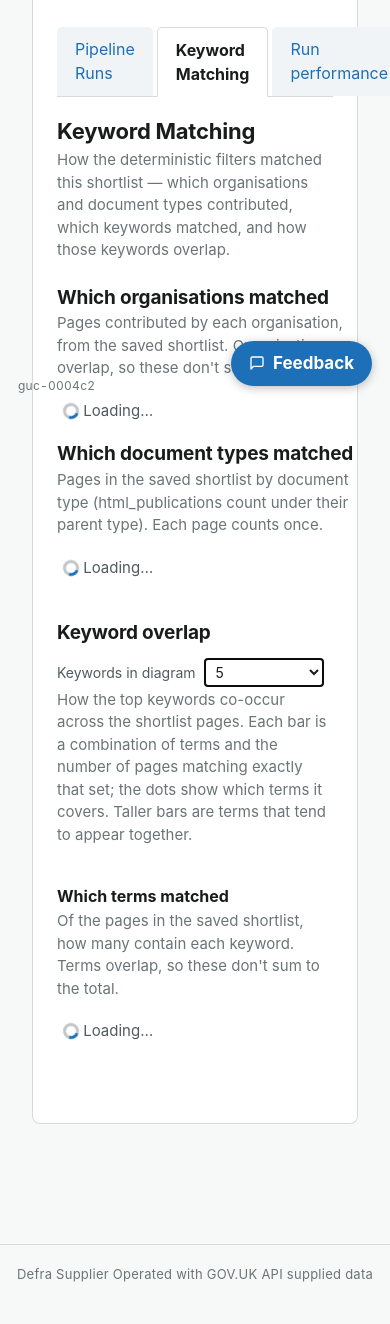
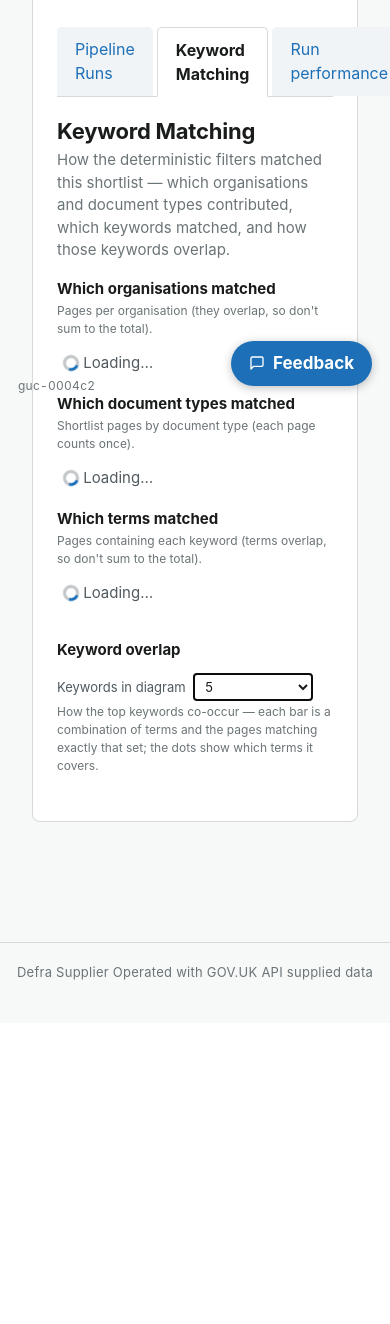
Before and after one commit to Underwoodt/gov-uk-corpus, a FastAPI app: template webapp/templates/keyword_matching.html in a window 390 px wide; the page is wider, and only the part inside the window is pictured. Shown: the part 440-1764 px from the top of that part. After the commit the page ends 1420 px from the top of that part, so only its background shows below. Run offline with FastAPI, Linux system fonts and the light colour scheme; the template is opened without the code that fills it, so the values that code supplies are empty; some libraries are stand-ins or nearby versions.

Commit message:
guc-0004c2: compact side-by-side breakdowns on Keyword Matching
Put the three bar breakdowns (organisations, document types, terms) in one
shrunk, side-by-side row (3-col responsive grid, smaller headings/hints) and move
the keyword-overlap UpSet diagram to its own full-width row below. Was two rows
(org+doc, then overlap+terms); now the three lists sit together for a quick
overview and the overlap keeps the width it needs.

Co-Authored-By: Claude Opus 4.8 <noreply@anthropic.com>

```diff
--- a/webapp/templates/keyword_matching.html
+++ b/webapp/templates/keyword_matching.html
@@ -8,8 +8,8 @@
   <style>
     /* Side-by-side breakdown panels with compact bars. auto-fit lets a single
        visible panel (e.g. no keywords) expand to full width. */
-    .breakdowns { display:grid; grid-template-columns:repeat(auto-fit, minmax(300px, 1fr));
-      gap:10px 32px; margin-top:24px; align-items:start; }
+    .breakdowns { display:grid; grid-template-columns:repeat(auto-fit, minmax(230px, 1fr));
+      gap:10px 28px; margin-top:16px; align-items:start; }
     .breakdowns > div { margin-top:0 !important; }
     .breakdowns table { margin-bottom:0; }
     .bd-name { max-width:190px; overflow:hidden; text-overflow:ellipsis; white-space:nowrap;
@@ -47,58 +47,53 @@
 
     <div class="breakdowns">
       <div id="org-breakdown">
-        <div style="display:flex;justify-content:space-between;align-items:baseline;">
-          <h2 style="margin:0;font-size:19px;">Which organisations matched</h2>
-          <a href="#" id="org-toggle" hidden style="font-size:14px;">Show all</a>
+        <div style="display:flex;justify-content:space-between;align-items:baseline;gap:8px;">
+          <h3 style="margin:0;font-size:15px;">Which organisations matched</h3>
+          <a href="#" id="org-toggle" hidden style="font-size:13px;">Show all</a>
         </div>
-        <p class="hint" style="margin-top:2px;">Pages contributed by each organisation, from the saved shortlist.
-          Organisations overlap, so these don't sum to the total.</p>
-        <table style="width:100%;"><tbody id="org-rows"><tr><td class="secondary" style="padding:10px 6px;"><span class="spinner"></span> Loading…</td></tr></tbody></table>
+        <p class="hint" style="margin:2px 0 6px;font-size:12px;">Pages per organisation (they overlap, so don't sum to the total).</p>
+        <table style="width:100%;"><tbody id="org-rows"><tr><td class="secondary" style="padding:8px 6px;"><span class="spinner"></span> Loading…</td></tr></tbody></table>
         <p id="org-empty" class="secondary" hidden>No organisations set for this shortlist.</p>
         {{ sql_panel("org-sql") }}
       </div>
 
       <div id="doc-breakdown">
-        <div style="display:flex;justify-content:space-between;align-items:baseline;">
-          <h2 style="margin:0;font-size:19px;">Which document types matched</h2>
-          <a href="#" id="doc-toggle" hidden style="font-size:14px;">Show all</a>
+        <div style="display:flex;justify-content:space-between;align-items:baseline;gap:8px;">
+          <h3 style="margin:0;font-size:15px;">Which document types matched</h3>
+          <a href="#" id="doc-toggle" hidden style="font-size:13px;">Show all</a>
         </div>
-        <p class="hint" style="margin-top:2px;">Pages in the saved shortlist by document type
-          (html_publications count under their parent type). Each page counts once.</p>
-        <table style="width:100%;"><tbody id="doc-rows"><tr><td class="secondary" style="padding:10px 6px;"><span class="spinner"></span> Loading…</td></tr></tbody></table>
+        <p class="hint" style="margin:2px 0 6px;font-size:12px;">Shortlist pages by document type (each page counts once).</p>
+        <table style="width:100%;"><tbody id="doc-rows"><tr><td class="secondary" style="padding:8px 6px;"><span class="spinner"></span> Loading…</td></tr></tbody></table>
         <p id="doc-empty" class="secondary" hidden>No document types in this shortlist.</p>
         {{ sql_panel("doc-sql") }}
       </div>
+
+      <div id="kw-breakdown">
+        <div style="display:flex;justify-content:space-between;align-items:baseline;gap:8px;">
+          <h3 style="margin:0;font-size:15px;">Which terms matched</h3>
+          <a href="#" id="kw-toggle" hidden style="font-size:13px;">Show all</a>
+        </div>
+        <p class="hint" style="margin:2px 0 6px;font-size:12px;">Pages containing each keyword (terms overlap, so don't sum to the total).</p>
+        <table style="width:100%;"><tbody id="kw-rows"><tr><td class="secondary" style="padding:8px 6px;"><span class="spinner"></span> Loading…</td></tr></tbody></table>
+        <p id="kw-empty" class="secondary" hidden>No keywords set for this shortlist.</p>
+        {{ sql_panel("kw-sql") }}
+      </div>
     </div>
 
-    <div id="kw-venn" style="margin-top:32px;">
+    <div id="kw-venn" style="margin-top:26px;">
       <div style="display:flex;justify-content:space-between;align-items:baseline;gap:12px;flex-wrap:wrap;">
-        <h2 style="margin:0;font-size:19px;">Keyword overlap</h2>
-        <label class="secondary" style="font-size:14px;">Keywords in diagram
+        <h3 style="margin:0;font-size:15px;">Keyword overlap</h3>
+        <label class="secondary" style="font-size:13px;">Keywords in diagram
           <select id="venn-n" style="font:inherit;padding:3px 6px;border:2px solid var(--black);border-radius:4px;margin-left:4px;">
             <option value="2">2</option><option value="3">3</option>
             <option value="4">4</option><option value="5" selected>5</option>
           </select>
         </label>
       </div>
-      <p class="hint" style="margin-top:2px;">How the top keywords co-occur across the shortlist pages. Each bar is a
-        combination of terms and the number of pages matching exactly that set; the dots show which terms it covers.
-        Taller bars are terms that tend to appear together.</p>
-      <div style="display:flex;gap:28px;flex-wrap:wrap;align-items:flex-start;">
-        <div id="upset-svg" style="overflow-x:auto;flex:2 1 420px;min-width:0;"></div>
-        <div id="kw-breakdown" style="flex:1 1 280px;min-width:260px;">
-          <div style="display:flex;justify-content:space-between;align-items:baseline;">
-            <h3 style="margin:0;font-size:16px;">Which terms matched</h3>
-            <a href="#" id="kw-toggle" hidden style="font-size:14px;">Show all</a>
-          </div>
-          <p class="hint" style="margin-top:2px;">Of the pages in the saved shortlist, how many contain each keyword.
-            Terms overlap, so these don't sum to the total.</p>
-          <table style="width:100%;"><tbody id="kw-rows"><tr><td class="secondary" style="padding:10px 6px;"><span class="spinner"></span> Loading…</td></tr></tbody></table>
-          <p id="kw-empty" class="secondary" hidden>No keywords set for this shortlist.</p>
-          {{ sql_panel("kw-sql") }}
-        </div>
-      </div>
-      <p id="venn-status" class="secondary" style="margin:8px 0 0;"></p>
+      <p class="hint" style="margin:2px 0 8px;font-size:12px;max-width:820px;">How the top keywords co-occur — each bar is a
+        combination of terms and the pages matching exactly that set; the dots show which terms it covers.</p>
+      <div id="upset-svg" style="overflow-x:auto;"></div>
+      <p id="venn-status" class="secondary" style="margin:8px 0 0;font-size:12px;"></p>
       {{ sql_panel("venn-sql") }}
     </div>
   </div>
```
